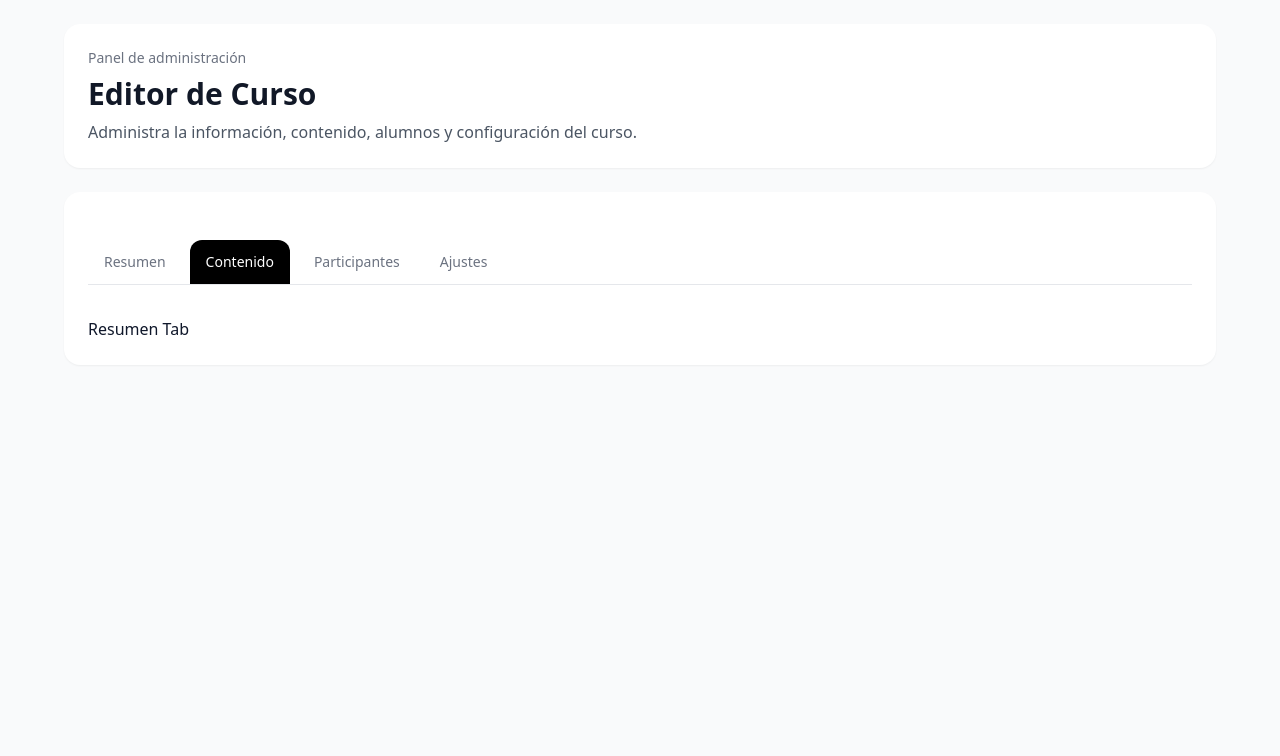
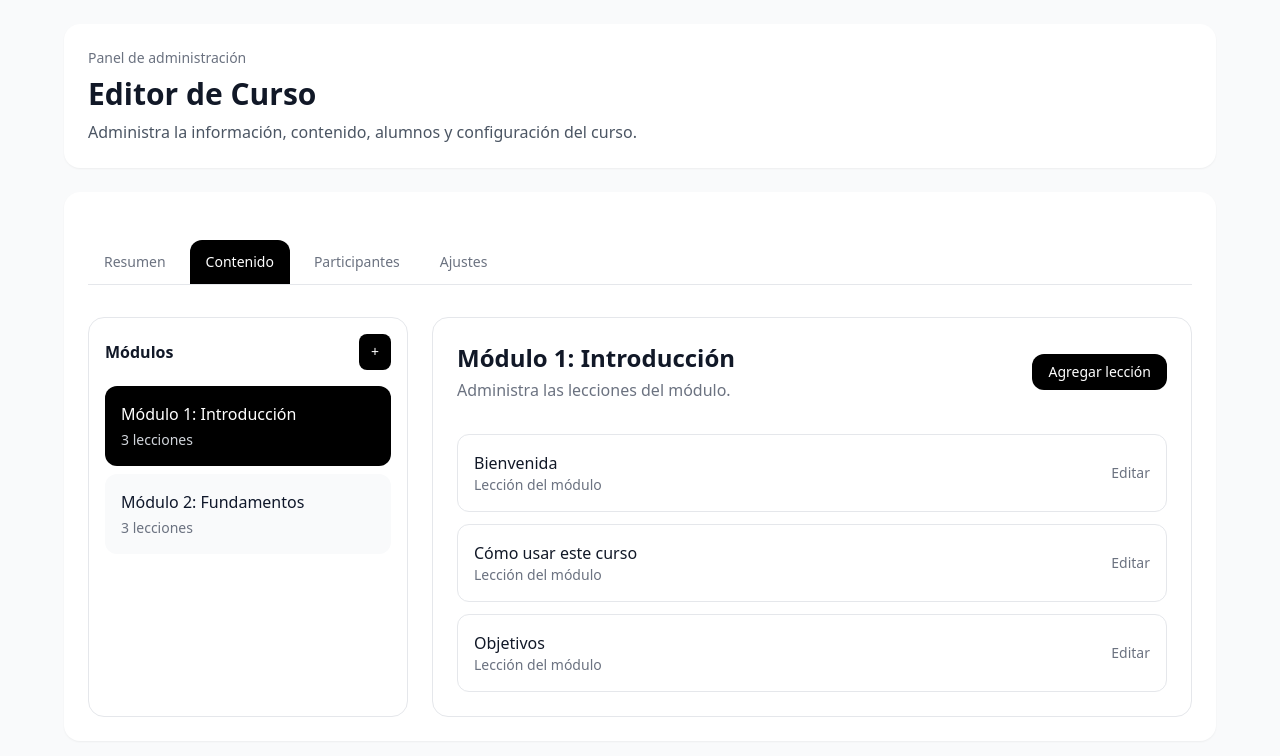
Before and after one commit to skygmkt-coder/skyg-academy-template2, a Next.js app: page /admin/cursos/id in a window 1280 px wide. Both pictures are taken after a click on the button "Contenido". Shown: the top 756 px of the page. Built offline with nearby package versions, Linux system fonts and the light colour scheme; no server answers; the database is empty.

Commit message:
Update CourseContentTab.tsx

```diff
--- a/components/admin/course-editor/CourseContentTab.tsx
+++ b/components/admin/course-editor/CourseContentTab.tsx
@@ -1,3 +1,103 @@
-export default function CourseSummaryTab() {
-  return <div>Resumen Tab</div>;
+"use client";
+
+import { useState } from "react";
+
+const modules = [
+  {
+    id: 1,
+    title: "Módulo 1: Introducción",
+    lessons: ["Bienvenida", "Cómo usar este curso", "Objetivos"],
+  },
+  {
+    id: 2,
+    title: "Módulo 2: Fundamentos",
+    lessons: ["Conceptos clave", "Ejercicio práctico", "Resumen"],
+  },
+];
+
+export default function CourseContentTab() {
+  const [selectedModule, setSelectedModule] = useState(modules[0]);
+
+  return (
+    <div className="grid gap-6 lg:grid-cols-[320px_1fr]">
+      {/* Sidebar */}
+      <aside className="rounded-2xl border border-gray-200 bg-white p-4">
+        <div className="mb-4 flex items-center justify-between">
+          <h2 className="font-bold text-gray-900">Módulos</h2>
+
+          <button className="rounded-lg bg-black px-3 py-2 text-sm text-white">
+            +
+          </button>
+        </div>
+
+        <div className="space-y-2">
+          {modules.map((module) => {
+            const isActive = selectedModule.id === module.id;
+
+            return (
+              <button
+                key={module.id}
+                onClick={() => setSelectedModule(module)}
+                className={`w-full rounded-xl p-4 text-left transition ${
+                  isActive
+                    ? "bg-black text-white"
+                    : "bg-gray-50 hover:bg-gray-100"
+                }`}
+              >
+                <p className="font-medium">{module.title}</p>
+
+                <p
+                  className={`mt-1 text-sm ${
+                    isActive ? "text-gray-300" : "text-gray-500"
+                  }`}
+                >
+                  {module.lessons.length} lecciones
+                </p>
+              </button>
+            );
+          })}
+        </div>
+      </aside>
+
+      {/* Content */}
+      <section className="rounded-2xl border border-gray-200 bg-white p-6">
+        <div className="flex items-center justify-between">
+          <div>
+            <h2 className="text-2xl font-bold text-gray-900">
+              {selectedModule.title}
+            </h2>
+
+            <p className="mt-1 text-gray-500">
+              Administra las lecciones del módulo.
+            </p>
+          </div>
+
+          <button className="rounded-xl bg-black px-4 py-2 text-sm font-medium text-white">
+            Agregar lección
+          </button>
+        </div>
+
+        <div className="mt-8 space-y-3">
+          {selectedModule.lessons.map((lesson) => (
+            <div
+              key={lesson}
+              className="flex items-center justify-between rounded-xl border border-gray-200 p-4"
+            >
+              <div>
+                <p className="font-medium text-gray-900">{lesson}</p>
+
+                <p className="text-sm text-gray-500">
+                  Lección del módulo
+                </p>
+              </div>
+
+              <button className="text-sm text-gray-500 hover:text-black">
+                Editar
+              </button>
+            </div>
+          ))}
+        </div>
+      </section>
+    </div>
+  );
 }
```
